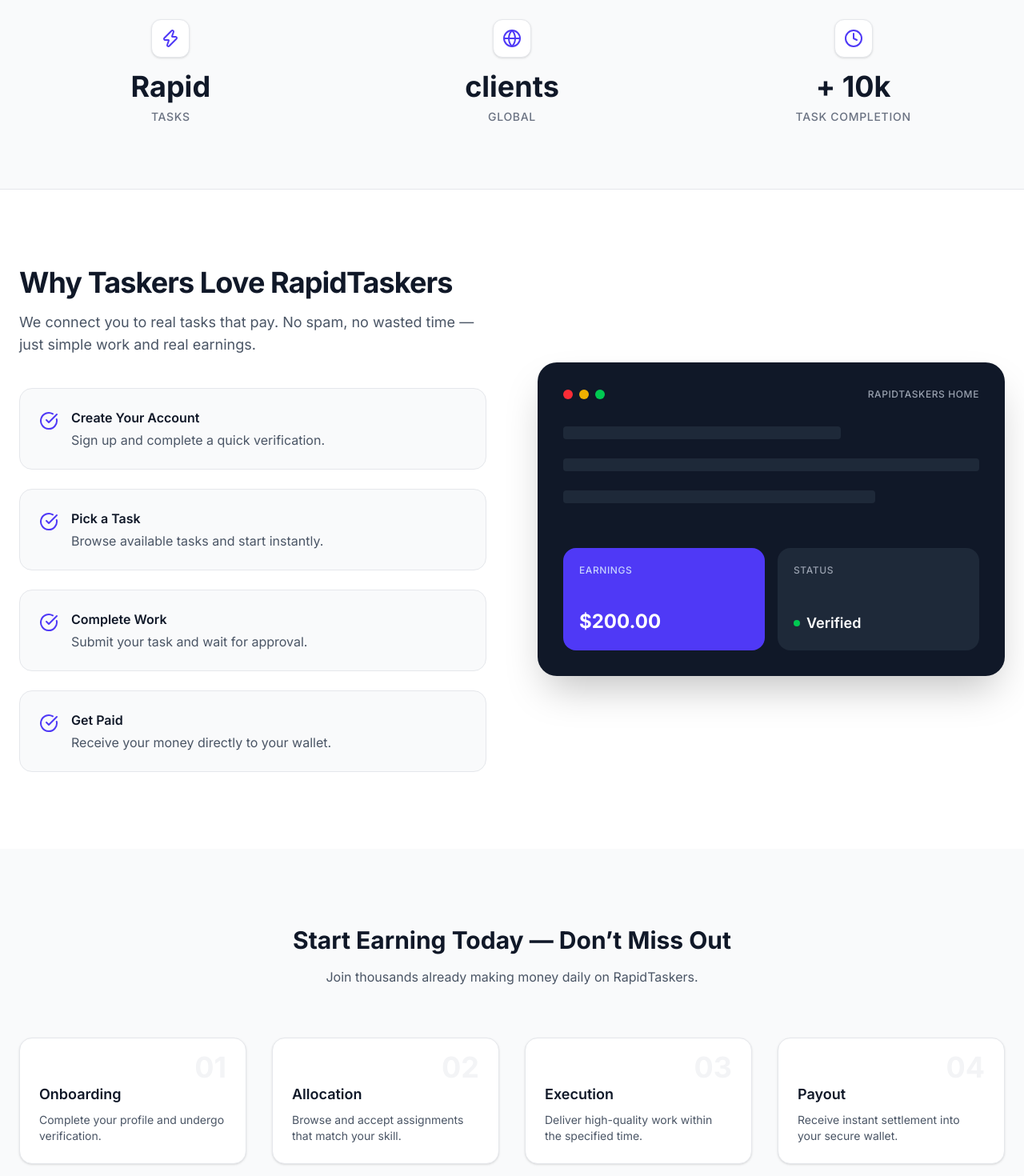
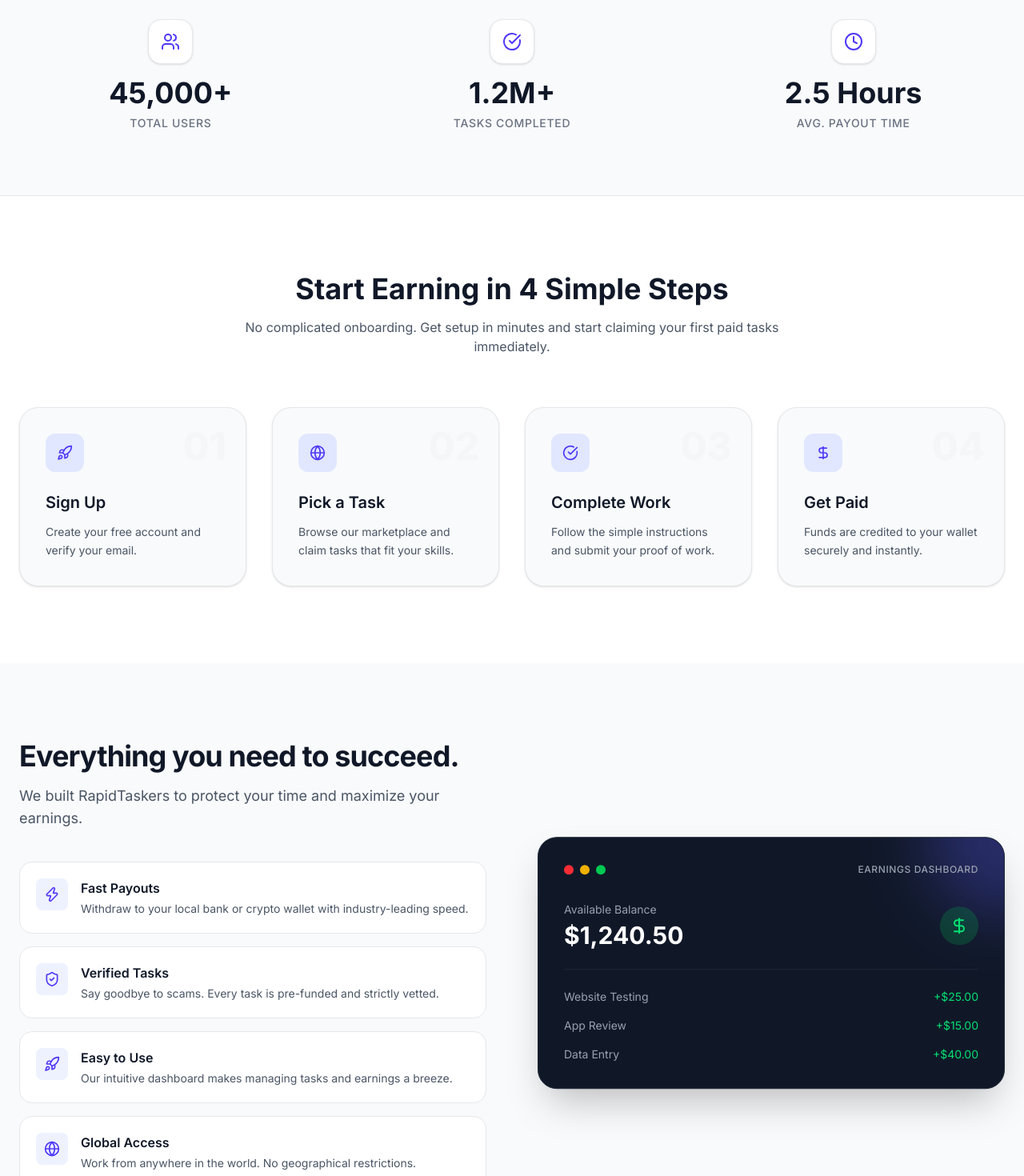
Before and after one commit to evander254/rapidtaskers, a React (Vite) app: page / in a window 1280 px wide. Shown: the part 1020-2490 px from the top of the page at 80% size. Built offline with nearby package versions, Linux system fonts and the light colour scheme.

Commit message:
Changes in landing page

```diff
--- a/src/App.jsx
+++ b/src/App.jsx
@@ -59,7 +59,7 @@
       <Router>
         <Routes>
           {/* Public Routes */}
-          <Route path="/" element={<><Navbar /><div className="pt-14"><Home /></div></>} />
+          <Route path="/" element={!user ? <><Navbar /><div className="pt-14"><Home /></div></> : <Navigate to="/dashboard" />} />
           <Route path="/login" element={!user ? <Login /> : <Navigate to="/dashboard" />} />
           <Route path="/signup" element={!user ? <Signup /> : <Navigate to="/dashboard" />} />
           <Route path="/forgot-password" element={<ForgotPassword />} />
--- a/src/pages/Home.jsx
+++ b/src/pages/Home.jsx
@@ -1,18 +1,39 @@
 import { Link } from 'react-router-dom';
-import { Rocket, ArrowRight, ShieldCheck, Zap, Globe, Clock, CheckCircle } from 'lucide-react';
+import { Rocket, ArrowRight, ShieldCheck, Zap, Globe, Clock, CheckCircle, Star, Quote, HelpCircle, DollarSign, Users, ChevronDown } from 'lucide-react';
 import { useAuthStore } from '../store/useAuthStore';
 import Button from '../components/ui/Button';
+import { useState } from 'react';
 
 function Home() {
   const { user } = useAuthStore();
+  const [openFaq, setOpenFaq] = useState(null);
+
+  const faqs = [
+    {
+      q: "How do I get paid?",
+      a: "Payments are processed instantly to your RapidTaskers wallet once a task is approved. You can withdraw to your bank or crypto wallet anytime."
+    },
+    {
+      q: "Are tasks verified?",
+      a: "Yes, all tasks go through our automated verification system and manual review to ensure they are legitimate and free of scams."
+    },
+    {
+      q: "How long does approval take?",
+      a: "Most tasks are reviewed and approved within 2-4 hours. High-quality taskers often receive automatic instant approvals."
+    }
+  ];
 
   return (
     <div className="min-h-screen bg-white dark:bg-gray-950">
-      {/* Navbar placeholder for spacing, actual navbar is in MainLayout or App.jsx but wait, Home is outside MainLayout?
-          Actually Navbar is rendered in MainLayout or App depending on routing. We'll just assume standard padding. */}
 
       {/* Hero Section */}
-      <section className="relative pt-32 pb-20 lg:pt-48 lg:pb-32 overflow-hidden">
+      <section className="relative pt-32 pb-20 lg:pt-48 lg:pb-32 overflow-hidden bg-gradient-to-b from-indigo-50/50 to-white dark:from-indigo-950/20 dark:to-gray-950">
+        {/* Animated background blobs */}
+        <div className="absolute top-0 left-1/2 -translate-x-1/2 w-full h-full max-w-7xl pointer-events-none">
+          <div className="absolute top-20 left-10 w-72 h-72 bg-indigo-400/20 dark:bg-indigo-600/10 rounded-full blur-3xl animate-pulse-slow"></div>
+          <div className="absolute top-40 right-10 w-96 h-96 bg-purple-400/20 dark:bg-purple-600/10 rounded-full blur-3xl animate-pulse-slow" style={{ animationDelay: '2s' }}></div>
+        </div>
+
         <div className="max-w-7xl mx-auto px-4 sm:px-6 relative z-10 text-center">
           <div className="inline-flex items-center gap-2 px-3 py-1 rounded-full bg-indigo-50 dark:bg-indigo-500/10 text-indigo-600 dark:text-indigo-400 text-sm font-medium mb-8">
             <span className="relative flex h-2 w-2">
@@ -28,7 +49,7 @@
           </h1>
 
           <p className="text-xl text-gray-600 dark:text-gray-400 max-w-2xl mx-auto mb-10">
-            Join thousands of verified taskers earning daily. No Hidden charges — just your skills and consistency.
+            Join thousands of verified taskers earning daily. No hidden fees, no complicated processes — just your skills and consistency.
           </p>
 
           <div className="flex flex-col sm:flex-row gap-4 justify-center items-center">
@@ -54,6 +75,12 @@
             ))}
           </div>
         </div>
+
+        <div className="absolute bottom-0 left-0 w-full overflow-hidden leading-none z-0">
+          <svg className="relative block w-full h-[60px] md:h-[100px]" data-name="Layer 1" xmlns="http://www.w3.org/2000/svg" viewBox="0 0 1200 120" preserveAspectRatio="none">
+            <path d="M321.39,56.44c58-10.79,114.16-30.13,172-41.86,82.39-16.72,168.19-17.73,250.45-.39C823.78,31,906.67,72,985.66,92.83c70.05,18.48,146.53,26.09,214.34,3V120H0V95.8C50.25,84.7,100.91,73.47,150.31,56.44Z" className="fill-gray-50 dark:fill-gray-900/50"></path>
+          </svg>
+        </div>
       </section>
 
       {/* Trust & Stats */}
@@ -61,12 +88,12 @@
         <div className="max-w-7xl mx-auto px-4 sm:px-6">
           <div className="grid grid-cols-1 md:grid-cols-3 gap-12 text-center">
             {[
-              { label: 'Tasks', val: 'Rapid', icon: <Zap className="text-indigo-600 dark:text-indigo-400" /> },
-              { label: 'Global', val: 'clients', icon: <Globe className="text-indigo-600 dark:text-indigo-400" /> },
-              { label: 'Task Completion', val: '+ 10k', icon: <Clock className="text-indigo-600 dark:text-indigo-400" /> }
+              { label: 'Total Users', val: '45,000+', icon: <Users className="text-indigo-600 dark:text-indigo-400" size={24} /> },
+              { label: 'Tasks Completed', val: '1.2M+', icon: <CheckCircle className="text-indigo-600 dark:text-indigo-400" size={24} /> },
+              { label: 'Avg. Payout Time', val: '2.5 Hours', icon: <Clock className="text-indigo-600 dark:text-indigo-400" size={24} /> }
             ].map((stat, i) => (
-              <div key={i}>
-                <div className="w-12 h-12 bg-white dark:bg-gray-800 rounded-xl shadow-sm border border-gray-200 dark:border-gray-700 flex items-center justify-center mx-auto mb-4">
+              <div key={i} className="group hover:-translate-y-1 transition-transform duration-300">
+                <div className="w-14 h-14 bg-white dark:bg-gray-800 rounded-2xl shadow-sm border border-gray-200 dark:border-gray-700 flex items-center justify-center mx-auto mb-4 group-hover:border-indigo-500/50 transition-colors">
                   {stat.icon}
                 </div>
                 <div className="text-4xl font-bold text-gray-900 dark:text-white mb-2">{stat.val}</div>
@@ -77,62 +104,101 @@
         </div>
       </section>
 
+      {/* How It Works */}
+      <section className="py-24 bg-white dark:bg-gray-950">
+        <div className="max-w-7xl mx-auto px-4 sm:px-6">
+          <div className="text-center mb-16">
+            <h2 className="text-3xl md:text-4xl font-bold text-gray-900 dark:text-white mb-4">Start Earning in 4 Simple Steps</h2>
+            <p className="text-gray-600 dark:text-gray-400 max-w-2xl mx-auto">No complicated onboarding. Get setup in minutes and start claiming your first paid tasks immediately.</p>
+          </div>
+          <div className="grid grid-cols-1 md:grid-cols-2 lg:grid-cols-4 gap-8">
+            {[
+              { step: '01', title: 'Sign Up', desc: 'Create your free account and verify your email.', icon: <Rocket size={20}/> },
+              { step: '02', title: 'Pick a Task', desc: 'Browse our marketplace and claim tasks that fit your skills.', icon: <Globe size={20}/> },
+              { step: '03', title: 'Complete Work', desc: 'Follow the simple instructions and submit your proof of work.', icon: <CheckCircle size={20}/> },
+              { step: '04', title: 'Get Paid', desc: 'Funds are credited to your wallet securely and instantly.', icon: <DollarSign size={20}/> }
+            ].map((item, i) => (
+              <div key={i} className="p-8 rounded-3xl bg-gray-50 dark:bg-gray-900/50 border border-gray-200 dark:border-gray-800 shadow-sm relative group hover:shadow-md transition-shadow">
+                <div className="w-12 h-12 bg-indigo-100 dark:bg-indigo-900/30 text-indigo-600 dark:text-indigo-400 rounded-xl flex items-center justify-center mb-6">
+                  {item.icon}
+                </div>
+                <div className="text-5xl font-extrabold text-gray-100 dark:text-gray-800 absolute top-6 right-6 opacity-50 group-hover:text-indigo-50 dark:group-hover:text-indigo-900/20 transition-colors">{item.step}</div>
+                <div className="relative z-10">
+                  <h4 className="text-xl font-semibold text-gray-900 dark:text-white mb-3">{item.title}</h4>
+                  <p className="text-gray-600 dark:text-gray-400 text-sm leading-relaxed">{item.desc}</p>
+                </div>
+              </div>
+            ))}
+          </div>
+        </div>
+      </section>
+
       {/* Features */}
-      <section className="py-24 bg-white dark:bg-gray-950">
+      <section className="py-24 bg-gray-50 dark:bg-gray-900/50">
         <div className="max-w-7xl mx-auto px-4 sm:px-6">
           <div className="flex flex-col lg:flex-row items-center gap-16">
             <div className="lg:w-1/2 space-y-10">
               <div>
                 <h2 className="text-4xl font-bold text-gray-900 dark:text-white tracking-tight mb-4">
-                  Why Taskers Love RapidTaskers
+                  Everything you need to succeed.
                 </h2>
                 <p className="text-lg text-gray-600 dark:text-gray-400">
-                  We connect you to real tasks that pay. No spam, no wasted time — just simple work and real earnings.
+                  We built RapidTaskers to protect your time and maximize your earnings.
                 </p>
               </div>
 
-              <div className="space-y-6">
+              <div className="space-y-4">
                 {[
-                  { title: 'Create Your Account', desc: 'Sign up and complete a quick verification.', icon: <CheckCircle className="text-indigo-600" size={24} /> },
-                  { title: 'Pick a Task', desc: 'Browse available tasks and start instantly.', icon: <CheckCircle className="text-indigo-600" size={24} /> },
-                  { title: 'Complete Work', desc: 'Submit your task and wait for approval.', icon: <CheckCircle className="text-indigo-600" size={24} /> },
-                  { title: 'Get Paid', desc: 'Receive your money directly to your wallet.', icon: <CheckCircle className="text-indigo-600" size={24} /> },
+                  { title: 'Fast Payouts', desc: 'Withdraw to your local bank or crypto wallet with industry-leading speed.', icon: <Zap className="text-indigo-600" size={20} /> },
+                  { title: 'Verified Tasks', desc: 'Say goodbye to scams. Every task is pre-funded and strictly vetted.', icon: <ShieldCheck className="text-indigo-600" size={20} /> },
+                  { title: 'Easy to Use', desc: 'Our intuitive dashboard makes managing tasks and earnings a breeze.', icon: <Rocket className="text-indigo-600" size={20} /> },
+                  { title: 'Global Access', desc: 'Work from anywhere in the world. No geographical restrictions.', icon: <Globe className="text-indigo-600" size={20} /> },
                 ].map((item, i) => (
-                  <div key={i} className="flex gap-4 p-6 rounded-2xl bg-gray-50 dark:bg-gray-900/50 border border-gray-200 dark:border-gray-800">
-                    <div className="shrink-0 pt-1">{item.icon}</div>
+                  <div key={i} className="flex gap-4 p-5 rounded-2xl bg-white dark:bg-gray-900 border border-gray-200 dark:border-gray-800 hover:border-indigo-200 dark:hover:border-indigo-800/50 transition-colors">
+                    <div className="w-10 h-10 shrink-0 bg-indigo-50 dark:bg-indigo-900/20 rounded-lg flex items-center justify-center">{item.icon}</div>
                     <div>
                       <h4 className="font-semibold text-gray-900 dark:text-white mb-1">{item.title}</h4>
-                      <p className="text-gray-600 dark:text-gray-400">{item.desc}</p>
+                      <p className="text-sm text-gray-600 dark:text-gray-400">{item.desc}</p>
                     </div>
                   </div>
                 ))}
               </div>
             </div>
 
-            <div className="lg:w-1/2 w-full">
-              <div className="bg-gray-900 rounded-3xl p-8 text-white shadow-2xl relative overflow-hidden">
-                <div className="flex justify-between items-center mb-8">
+            <div className="lg:w-1/2 w-full animate-float">
+              <div className="bg-gray-900 rounded-3xl p-8 text-white shadow-2xl relative overflow-hidden border border-gray-800">
+                <div className="absolute -top-24 -right-24 w-48 h-48 bg-indigo-500/30 rounded-full blur-2xl"></div>
+                <div className="flex justify-between items-center mb-8 relative z-10">
                   <div className="flex gap-2">
                     <div className="w-3 h-3 rounded-full bg-red-500"></div>
                     <div className="w-3 h-3 rounded-full bg-yellow-500"></div>
                     <div className="w-3 h-3 rounded-full bg-green-500"></div>
                   </div>
-                  <div className="text-xs font-medium text-gray-400 uppercase tracking-wider">RapidTaskers Home</div>
+                  <div className="text-xs font-medium text-gray-400 uppercase tracking-wider">Earnings Dashboard</div>
                 </div>
-                <div className="space-y-6">
-                  <div className="h-4 w-2/3 bg-gray-800 rounded"></div>
-                  <div className="h-4 w-full bg-gray-800 rounded"></div>
-                  <div className="h-4 w-3/4 bg-gray-800 rounded"></div>
-                  <div className="grid grid-cols-2 gap-4 pt-8">
-                    <div className="bg-indigo-600 rounded-2xl p-5 flex flex-col justify-between h-32">
-                      <div className="text-xs font-medium text-indigo-200 uppercase tracking-wider">Earnings</div>
-                      <div className="text-2xl font-bold">$200.00</div>
+                <div className="space-y-6 relative z-10">
+                  <div className="flex items-center justify-between">
+                    <div>
+                      <div className="text-sm text-gray-400 mb-1">Available Balance</div>
+                      <div className="text-3xl font-bold">$1,240.50</div>
                     </div>
-                    <div className="bg-gray-800 rounded-2xl p-5 flex flex-col justify-between h-32">
-                      <div className="text-xs font-medium text-gray-400 uppercase tracking-wider">Status</div>
-                      <div className="text-lg font-semibold flex items-center gap-2">
-                        <span className="w-2 h-2 rounded-full bg-green-500"></span> Verified
+                    <div className="w-12 h-12 bg-green-500/20 text-green-400 rounded-full flex items-center justify-center">
+                       <DollarSign size={24} />
                     </div>
+                  </div>
+                  <div className="h-px bg-gray-800 w-full"></div>
+                  <div className="space-y-4">
+                    <div className="flex justify-between items-center text-sm">
+                       <span className="text-gray-400">Website Testing</span>
+                       <span className="text-green-400">+$25.00</span>
+                    </div>
+                    <div className="flex justify-between items-center text-sm">
+                       <span className="text-gray-400">App Review</span>
+                       <span className="text-green-400">+$15.00</span>
+                    </div>
+                    <div className="flex justify-between items-center text-sm">
+                       <span className="text-gray-400">Data Entry</span>
+                       <span className="text-green-400">+$40.00</span>
                     </div>
                   </div>
                 </div>
@@ -142,25 +208,58 @@
         </div>
       </section>
 
-      {/* How It Works */}
-      <section className="py-24 bg-gray-50 dark:bg-gray-900/50">
+      {/* Testimonials */}
+      <section className="py-24 bg-white dark:bg-gray-950">
          <div className="max-w-7xl mx-auto px-4 sm:px-6">
             <div className="text-center mb-16">
-            <h2 className="text-3xl font-bold text-gray-900 dark:text-white mb-4">Start Earning Today — Don’t Miss Out</h2>
-            <p className="text-gray-600 dark:text-gray-400">Join thousands already making money daily on RapidTaskers.</p>
+               <h2 className="text-3xl md:text-4xl font-bold text-gray-900 dark:text-white mb-4">Trusted by Freelancers Worldwide</h2>
+               <p className="text-gray-600 dark:text-gray-400 max-w-2xl mx-auto">Don't just take our word for it. Here's what our community has to say.</p>
             </div>
-          <div className="grid grid-cols-1 md:grid-cols-2 lg:grid-cols-4 gap-8">
+            <div className="grid grid-cols-1 md:grid-cols-3 gap-8">
                {[
-              { step: '01', title: 'Onboarding', desc: 'Complete your profile and undergo verification.' },
-              { step: '02', title: 'Allocation', desc: 'Browse and accept assignments that match your skill.' },
-              { step: '03', title: 'Execution', desc: 'Deliver high-quality work within the specified time.' },
-              { step: '04', title: 'Payout', desc: 'Receive instant settlement into your secure wallet.' }
-            ].map((item, i) => (
-              <div key={i} className="p-6 rounded-2xl bg-white dark:bg-gray-900 border border-gray-200 dark:border-gray-800 shadow-sm relative">
-                <div className="text-4xl font-bold text-gray-100 dark:text-gray-800 absolute top-4 right-6">{item.step}</div>
-                <div className="relative z-10 pt-8">
-                  <h4 className="text-lg font-semibold text-gray-900 dark:text-white mb-2">{item.title}</h4>
-                  <p className="text-gray-600 dark:text-gray-400 text-sm">{item.desc}</p>
+                  { name: "Sarah Jenkins", country: "United States", text: "RapidTaskers completely changed how I earn on the side. The interface is clean, and the payouts hit my account instantly. Highly recommend!" },
+                  { name: "Ahmed Yasin", country: "Egypt", text: "I've tried many task sites, but this one actually has verified tasks that pay fairly. It's a reliable source of income for me now." },
+                  { name: "Maria Garcia", country: "Spain", text: "The dashboard is beautiful and the tasks are very straightforward. I made my first $50 within 2 hours of signing up." }
+               ].map((review, i) => (
+                  <div key={i} className="p-8 rounded-3xl bg-gray-50 dark:bg-gray-900/50 border border-gray-200 dark:border-gray-800 relative">
+                     <Quote className="text-indigo-200 dark:text-indigo-900/50 absolute top-6 right-6" size={48} />
+                     <div className="flex gap-1 mb-6">
+                        {[1,2,3,4,5].map(star => <Star key={star} size={18} className="fill-yellow-400 text-yellow-400" />)}
+                     </div>
+                     <p className="text-gray-700 dark:text-gray-300 mb-8 relative z-10 font-medium leading-relaxed">"{review.text}"</p>
+                     <div className="flex items-center gap-4">
+                        <div className="w-12 h-12 bg-indigo-100 dark:bg-indigo-900/30 rounded-full flex items-center justify-center text-indigo-600 font-bold">
+                           {review.name.charAt(0)}
+                        </div>
+                        <div>
+                           <h5 className="font-semibold text-gray-900 dark:text-white">{review.name}</h5>
+                           <span className="text-sm text-gray-500">{review.country}</span>
+                        </div>
+                     </div>
+                  </div>
+               ))}
+            </div>
+         </div>
+      </section>
+
+      {/* FAQ */}
+      <section className="py-24 bg-gray-50 dark:bg-gray-900/50">
+         <div className="max-w-3xl mx-auto px-4 sm:px-6">
+            <div className="text-center mb-12">
+               <h2 className="text-3xl font-bold text-gray-900 dark:text-white mb-4">Frequently Asked Questions</h2>
+            </div>
+            <div className="space-y-4">
+               {faqs.map((faq, index) => (
+                  <div key={index} className="bg-white dark:bg-gray-950 border border-gray-200 dark:border-gray-800 rounded-2xl overflow-hidden">
+                     <button
+                        onClick={() => setOpenFaq(openFaq === index ? null : index)}
+                        className="w-full px-6 py-5 flex items-center justify-between text-left focus:outline-none"
+                     >
+                        <span className="font-semibold text-gray-900 dark:text-white">{faq.q}</span>
+                        <ChevronDown className={`text-gray-500 transition-transform ${openFaq === index ? 'rotate-180' : ''}`} size={20} />
+                     </button>
+                     <div className={`px-6 pb-5 text-gray-600 dark:text-gray-400 ${openFaq === index ? 'block' : 'hidden'}`}>
+                        {faq.a}
                      </div>
                   </div>
                ))}
@@ -169,22 +268,32 @@
       </section>
 
       {/* Final CTA */}
-      <section className="py-24 bg-white dark:bg-gray-950">
-        <div className="max-w-5xl mx-auto px-4 sm:px-6">
-          <div className="bg-indigo-600 rounded-3xl p-12 md:p-20 text-center relative overflow-hidden shadow-xl">
+      <section className="relative py-24 bg-white dark:bg-gray-950 overflow-hidden">
+        {/* Top Wave */}
+        <div className="absolute top-0 left-0 w-full overflow-hidden leading-none rotate-180 z-0">
+          <svg className="relative block w-full h-[40px] md:h-[80px]" data-name="Layer 1" xmlns="http://www.w3.org/2000/svg" viewBox="0 0 1200 120" preserveAspectRatio="none">
+            <path d="M321.39,56.44c58-10.79,114.16-30.13,172-41.86,82.39-16.72,168.19-17.73,250.45-.39C823.78,31,906.67,72,985.66,92.83c70.05,18.48,146.53,26.09,214.34,3V120H0V95.8C50.25,84.7,100.91,73.47,150.31,56.44Z" className="fill-gray-50 dark:fill-gray-900/50"></path>
+          </svg>
+        </div>
+
+        <div className="max-w-5xl mx-auto px-4 sm:px-6 relative z-10">
+          <div className="bg-gradient-to-br from-indigo-600 to-indigo-800 rounded-3xl p-12 md:p-20 text-center relative overflow-hidden shadow-2xl animate-float-delayed">
+            {/* Background elements for CTA */}
+            <div className="absolute top-0 left-0 w-full h-full overflow-hidden pointer-events-none">
+               <div className="absolute -top-20 -left-20 w-64 h-64 bg-white/10 rounded-full blur-3xl"></div>
+               <div className="absolute -bottom-20 -right-20 w-80 h-80 bg-indigo-400/20 rounded-full blur-3xl"></div>
+            </div>
+
             <div className="relative z-10 space-y-8">
               <h2 className="text-4xl md:text-5xl font-bold text-white tracking-tight">
-                Start Earning Today
+                Ready to Start Earning Today?
               </h2>
               <p className="text-indigo-100 text-lg max-w-2xl mx-auto">
                 Join thousands of digital professionals today. RapidTaskers is the first stop for your freelance journey.
               </p>
-              <div className="flex flex-col sm:flex-row gap-4 justify-center pt-4">
-                <Button as={Link} to="/signup" className="bg-white text-indigo-600 hover:bg-gray-50 flex items-center justify-center">
-                  Create Free Account
-                </Button>
-                <Button as={Link} to="/tasks" className="bg-indigo-700 hover:bg-indigo-800 text-white flex items-center justify-center">
-                  Browse Assignments
+              <div className="flex justify-center pt-4">
+                <Button as={Link} to="/signup" size="lg" className="bg-white text-indigo-600 hover:bg-gray-50 flex items-center justify-center gap-2 px-8 py-4 text-lg">
+                  Create Your Free Account <ArrowRight size={20} />
                 </Button>
               </div>
             </div>
```
Also changed, not shown: src/index.css (+7 -0 lines). Lines whose indentation alone changed are shown as unchanged.
